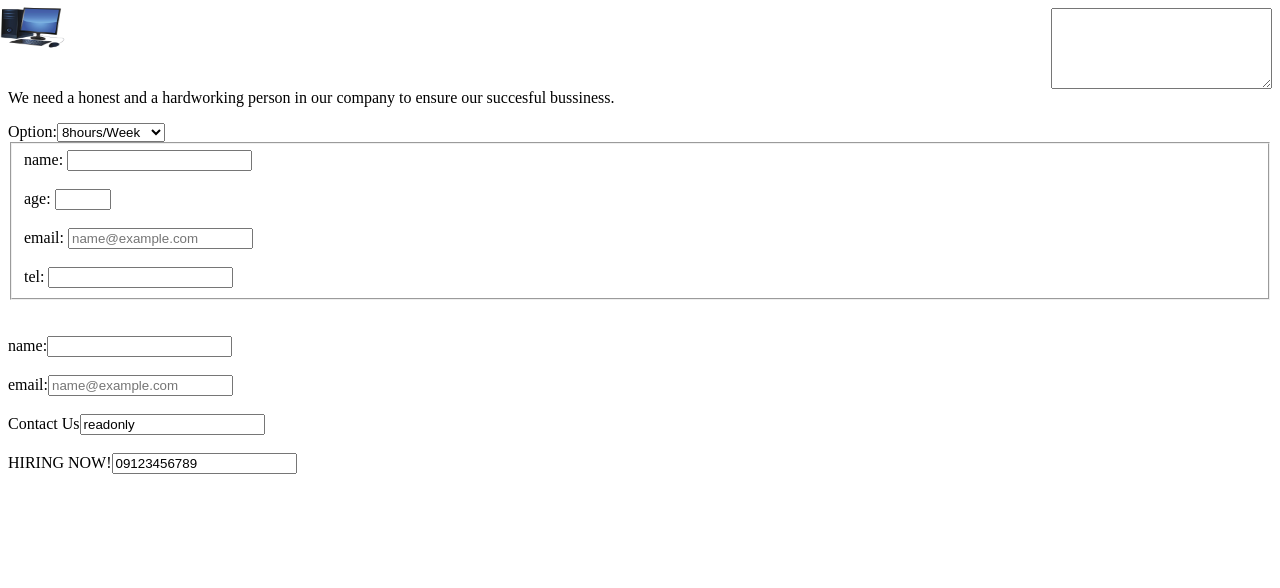
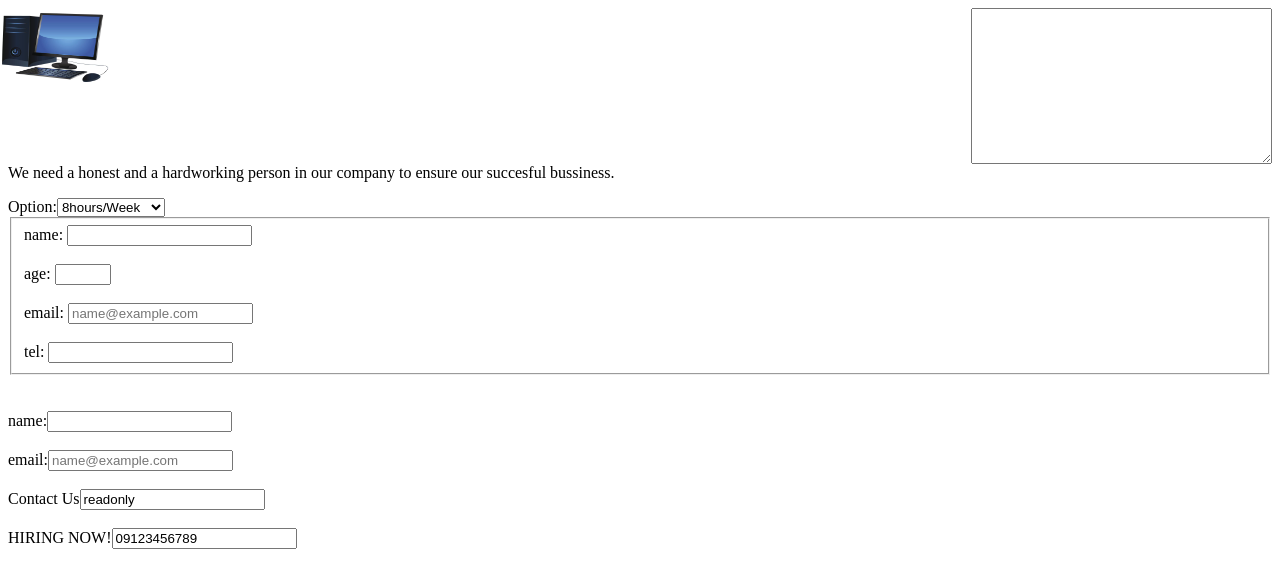
Before and after one commit to kyle-aguirre1/Form102, a plain HTML site: page index.html in a window 1280 px wide. Drawn offline with Linux system fonts and the light colour scheme.

Commit message:
Update index.html

```diff
--- a/index.html
+++ b/index.html
@@ -7,7 +7,7 @@
 <style>
     .left-img {
       float: left;
-      width: 65px;
+      width: 110px;
       height: auto;
       margin-right: 20px;
     }
@@ -15,11 +15,11 @@
   <body>
    <table>
     <tr>
-  <td> <img src="Computer.jpg" alt="Computer" style="position: absolute; top: 0; left: 0; width: 65px;" width="65" height="55"></td>
+  <td> <img src="Computer.jpg" alt="Computer" style="position: absolute; top: 0; left: 0; width: 110px;" width="110" height="95"></td>
     </tr>
       <form>
  <label for="message"></label>
- <textarea style="float: right;" rows="5" cols="25" id="message" name="message" ></textarea>
+ <textarea style="float: right;" rows="10" cols="35" id="message" name="message" ></textarea>
      <p style="clear: right;"> We need a honest and a hardworking person in our company to ensure our succesful bussiness.</p>
         <label for="Options">Option:</label>
         <select id="Options" name="Options">
```
